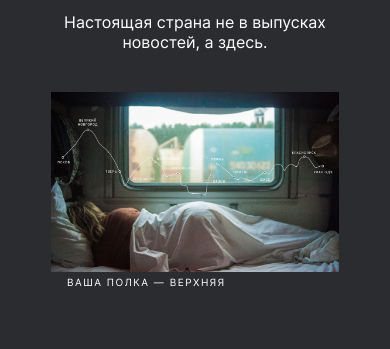
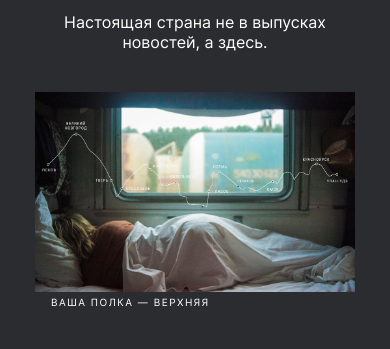
Before and after one commit to TinaTezadova/russian-travel, a plain HTML site: page index.html in a window 390 px wide. Shown: the part 198-547 px from the top of the page. Drawn offline with Linux system fonts and the light colour scheme; files whose address does not match are found by name.

Commit message:
Исправления

```diff
--- a/blocks/lead/lead.css
+++ b/blocks/lead/lead.css
@@ -5,7 +5,7 @@
 
 
 
-@media screen and (max-width: 1024px) {
+@media screen and (min-width: 1024px) and (max-width: 1279px) {
     .lead {
         width: 90%;
         margin: 48px auto 0 auto;
@@ -13,8 +13,9 @@
 }
 
 
-@media screen and (max-width: 320px) {
+@media screen and (min-width: 320px) and (max-width: 1023px) {
     .lead {
         width: 100%;
+        margin: 48px auto 0 auto;
     }
 }
```
